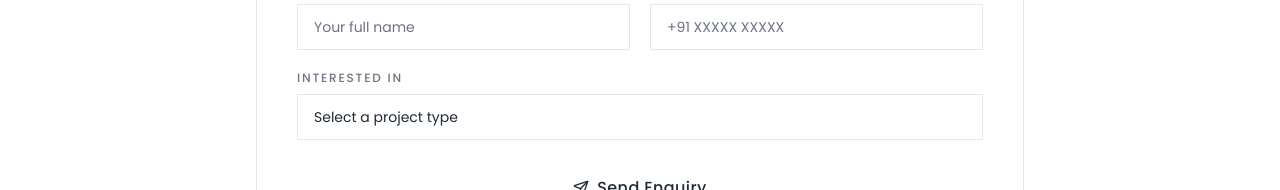
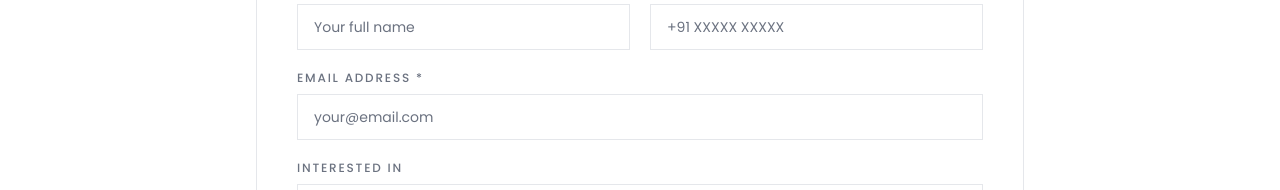
Before and after one commit to karthik1765/NGK-Infra_Main, a React (Vite) app: page /contact in a window 1280 px wide. Shown: the part 525-715 px from the top of the page. Built offline with nearby package versions, Linux system fonts and the light colour scheme.

Commit message:
Contact form: add required email field

```diff
--- a/src/app/pages/Contact.tsx
+++ b/src/app/pages/Contact.tsx
@@ -2,7 +2,7 @@ import { useState } from "react";
 import { Phone, Mail, MapPin, Clock, Send, Instagram, Youtube, CheckCircle, Loader2, AlertCircle } from "lucide-react";
 
 export default function Contact() {
-  const [form, setForm] = useState({ name: "", phone: "", interest: "" });
+  const [form, setForm] = useState({ name: "", phone: "", email: "", interest: "" });
   const [submitted, setSubmitted] = useState(false);
   const [loading, setLoading] = useState(false);
   const [error, setError] = useState("");
@@ -15,6 +15,7 @@ export default function Contact() {
     const emailBody =
       `Name: ${form.name}\n` +
       `Phone: ${form.phone}\n` +
+      `Email: ${form.email}\n` +
       `Interested In: ${form.interest || "Not specified"}`;
 
     const mailtoFallback = () => {
@@ -30,7 +31,7 @@ export default function Contact() {
         headers: { "Content-Type": "application/json", Accept: "application/json" },
         body: JSON.stringify({
           name: form.name,
-          email: "not-provided@ngkinfra.com",
+          email: form.email,
           phone: form.phone,
           interest: form.interest || "Not specified",
           message: emailBody,
@@ -134,6 +135,18 @@ export default function Contact() {
                       className="w-full bg-white border border-[#E5E7EB] px-4 py-3 text-sm text-[#1F2937] placeholder:text-[#6B7280] focus:outline-none focus:border-primary transition-colors"
                     />
                   </div>
+                </div>
+
+                <div>
+                  <label className="text-xs tracking-[0.15em] text-[#6B7280] uppercase block mb-2">Email Address *</label>
+                  <input
+                    type="email"
+                    required
+                    value={form.email}
+                    onChange={(e) => setForm({ ...form, email: e.target.value })}
+                    placeholder="your@email.com"
+                    className="w-full bg-white border border-[#E5E7EB] px-4 py-3 text-sm text-[#1F2937] placeholder:text-[#6B7280] focus:outline-none focus:border-primary transition-colors"
+                  />
                 </div>
 
                 <div>
```
